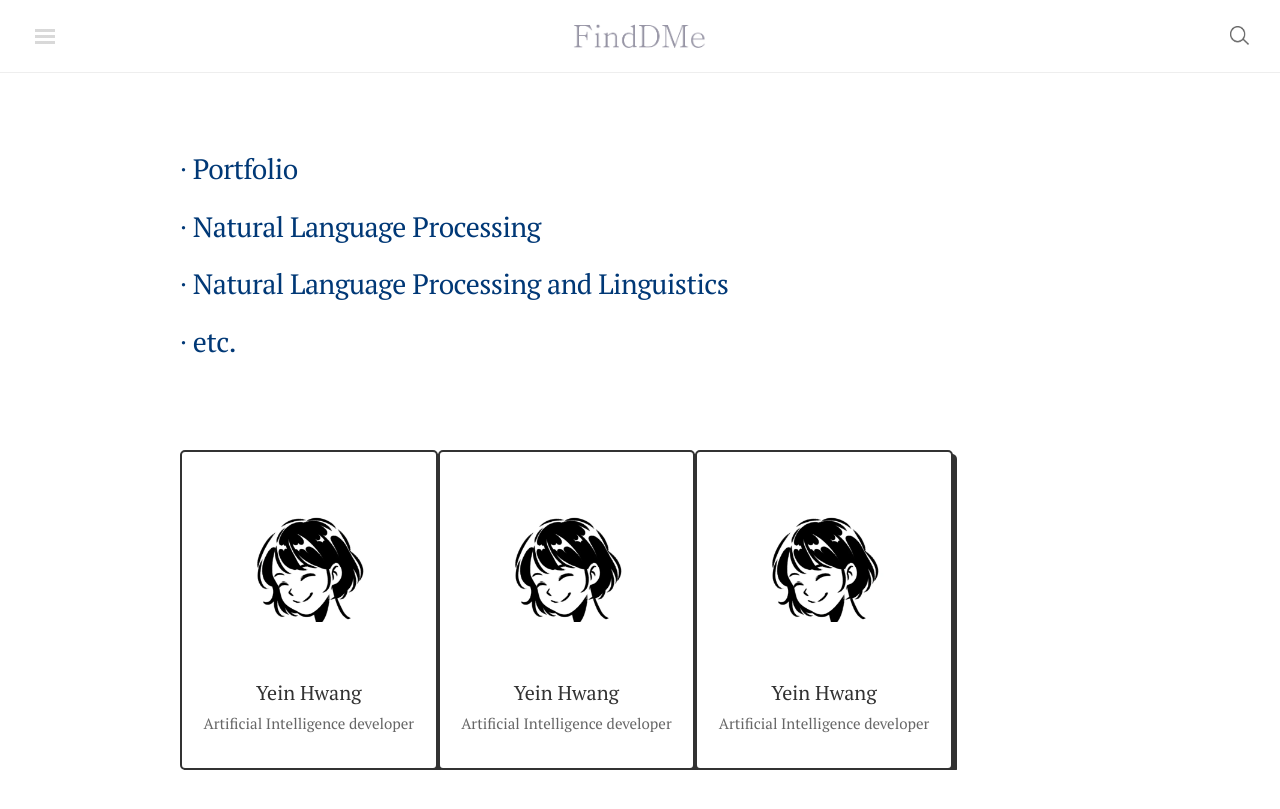
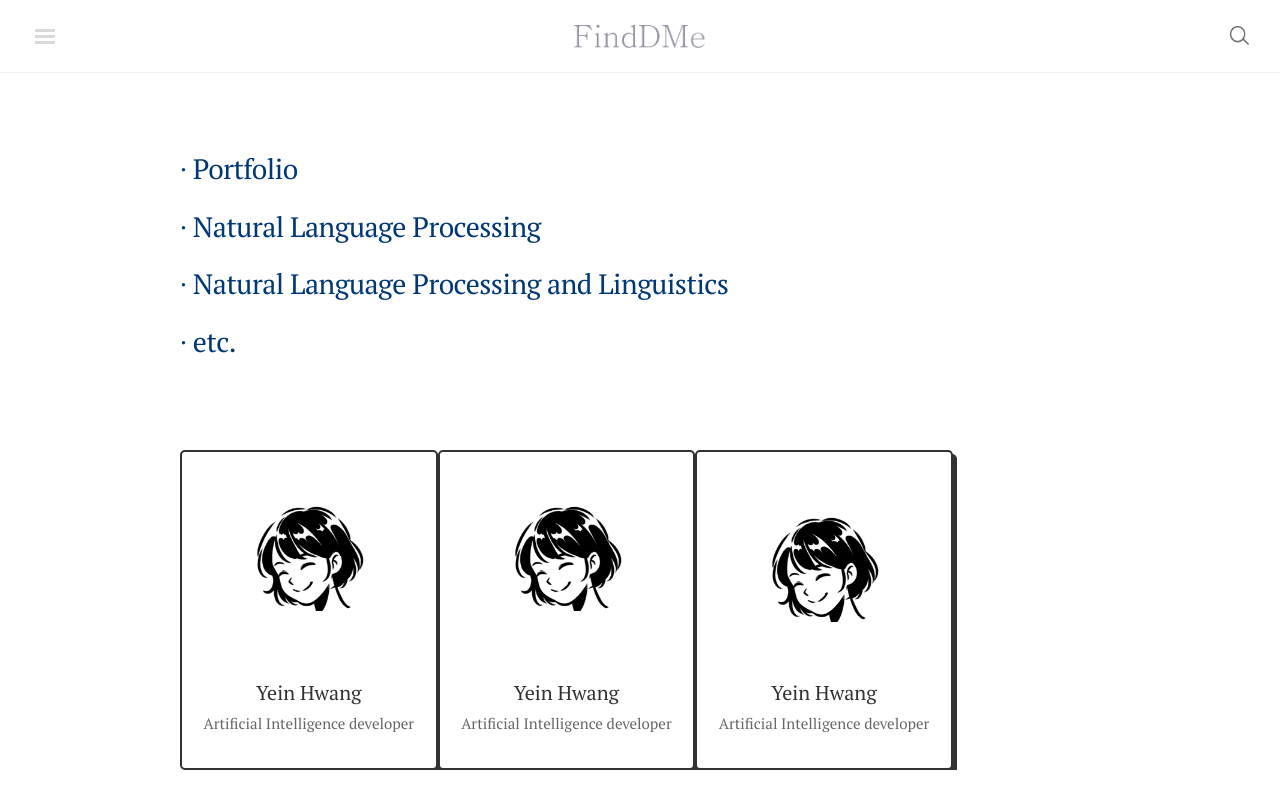
Before and after one commit to finddme/finddme.github.io, a Jekyll site: the page built from blog/home.html, in a window 1280 px wide. Shown: the top 809 px of the page. Built offline with Jekyll 4.4.1, drawn with Linux system fonts in a browser that asks for light colours; nearby versions of some CDN libraries; comment, search, counter and statistics services are not loaded.

Commit message:
Update home.html

```diff
--- a/blog/home.html
+++ b/blog/home.html
@@ -45,7 +45,7 @@
 <br>
 
 <div class="card-expo">
-      <div class="card" onclick="location.href='https://finddme.github.io/about/';" style=" cursor: pointer; float: left; width: 28%; right: 10px; overflow-y:hidden;" >
+      <div class="card" onclick="location.href='https://finddme.github.io/about/';" style=" cursor: pointer; float: left; width: 28%; justify-content: space-between; overflow-y:hidden;" >
         <div class="card-photo"></div>
         <div class="card-title">Yein Hwang<br>
             <span>Artificial Intelligence developer</span>
@@ -72,7 +72,7 @@
 </div>
 
 <div class="card-expo">
-      <div class="card" onclick="location.href='https://finddme.github.io/about/';" style=" cursor: pointer; float: left; width: 28%; right: 10px; overflow-y:hidden;" >
+      <div class="card" onclick="location.href='https://finddme.github.io/about/';" style=" cursor: pointer; float: left; width: 28%; justify-content: space-between; overflow-y:hidden;" >
         <div class="card-photo"></div>
         <div class="card-title">Yein Hwang<br>
             <span>Artificial Intelligence developer</span>
```
